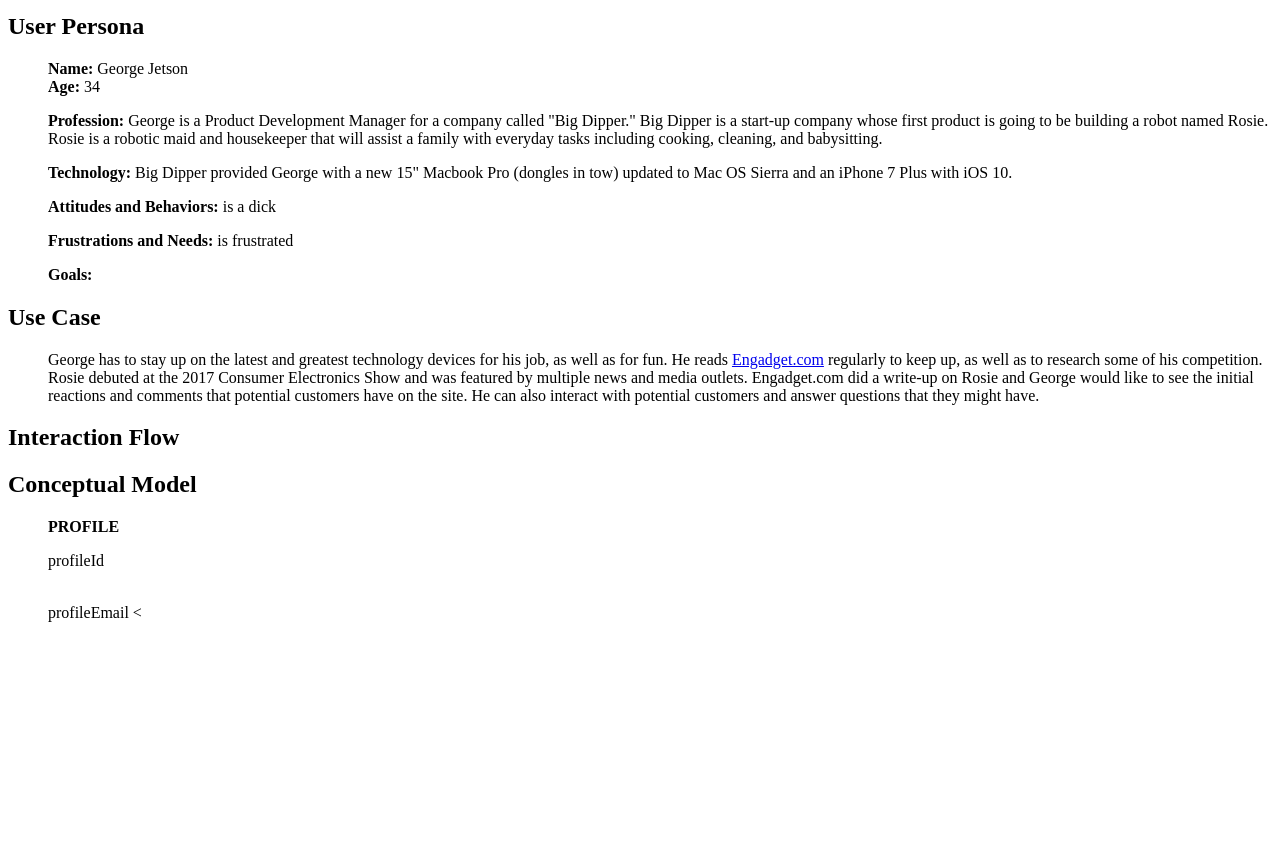
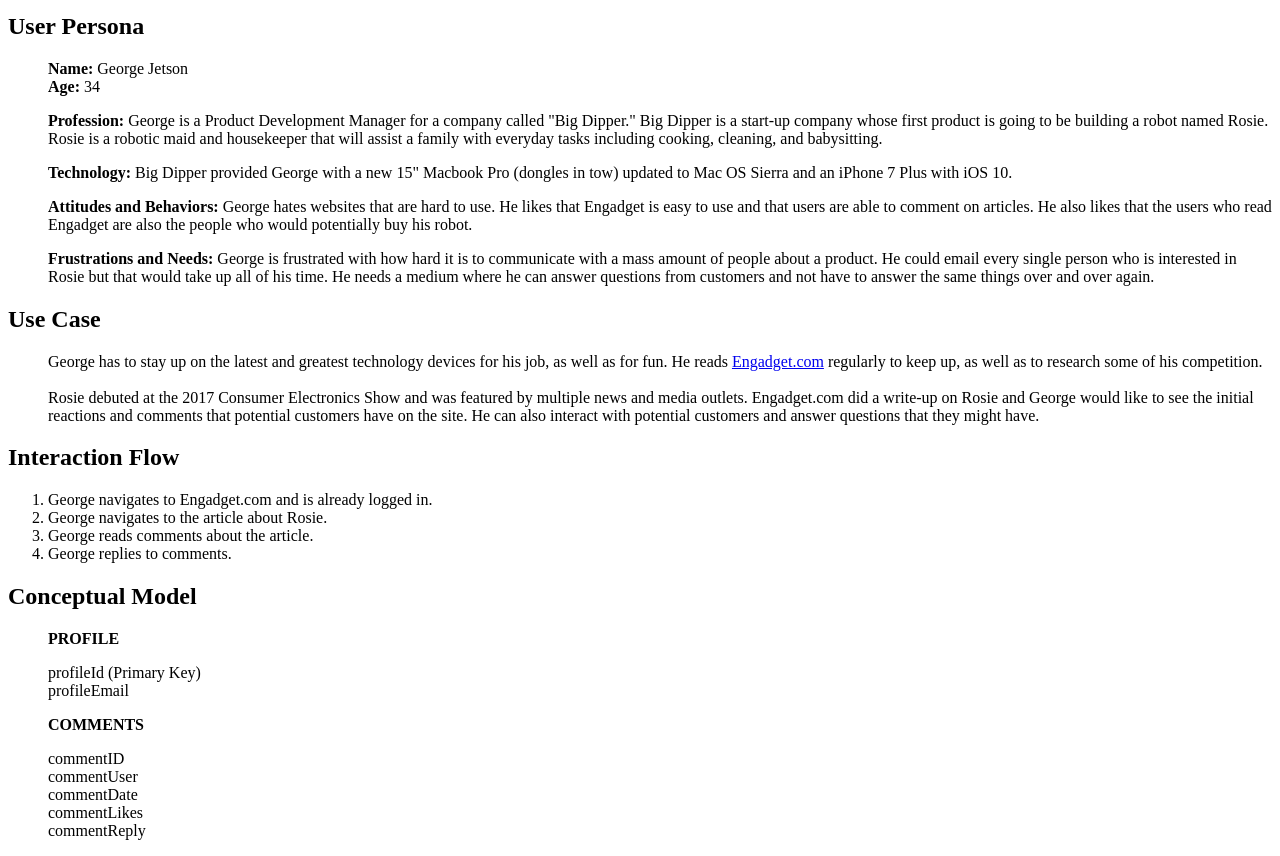
Before and after one commit to josephrohrer/engadget, a PHP site: page / in a window 1280 px wide. Shown: the part 252-1108 px from the top of the page. Before the commit the page ends 874 px from the top, so only its background shows below. Run offline with PHP 8.4, Linux system fonts and the light colour scheme.

Commit message:
Created a page to write a persona

```diff
--- a/index.php
+++ b/index.php
@@ -24,30 +24,37 @@
 
 					<p><strong>Technology: </strong> Big Dipper provided George with a new 15" Macbook Pro (dongles in tow) updated to Mac OS Sierra and an iPhone 7 Plus with iOS 10.</p>
 
-					<p><strong>Attitudes and Behaviors: </strong> is a dick</p>
+					<p><strong>Attitudes and Behaviors: </strong> George hates websites that are hard to use. He likes that Engadget is easy to use and that users are able to comment on articles. He also likes that the users who read Engadget are also the people who would potentially buy his robot.</p>
 
-					<p><strong>Frustrations and Needs:</strong> is frustrated</p>
+					<p><strong>Frustrations and Needs:</strong> George is frustrated with how hard it is to communicate with a mass amount of people about a product. He could email every single person who is interested in Rosie but that would take up all of his time. He needs a medium where he can answer questions from customers and not have to answer the same things over and over again.</p>
 
-					<p><strong>Goals: </strong>  </p>
 				</ol>
 
 			<h2>Use Case</h2>
 				<ol>George has to stay up on the latest and greatest technology devices for his job, as well as for fun. He reads <a href="http://www.engadget.com">Engadget.com</a> regularly to keep up, as well as to research some of his competition.
-					<br>Rosie debuted at the 2017 Consumer Electronics Show and was featured by multiple news and media outlets. Engadget.com did a write-up on Rosie and George would like to see the initial reactions and comments that potential customers have on the site. He can also interact with potential customers and answer questions that they might have.
+					<br><br>Rosie debuted at the 2017 Consumer Electronics Show and was featured by multiple news and media outlets. Engadget.com did a write-up on Rosie and George would like to see the initial reactions and comments that potential customers have on the site. He can also interact with potential customers and answer questions that they might have.
 				</ol>
 
 			<h2>Interaction Flow</h2>
 				<ol>
-
+					<li>George navigates to Engadget.com and is already logged in.</li>
+					<li>George navigates to the article about Rosie.</li>
+					<li>George reads comments about the article.</li>
+					<li>George replies to comments.</li>
 
 				</ol>
 
 			<h2>Conceptual Model</h2>
 			<ul class="Conceptual-Model">
 				<strong>PROFILE</strong>
-				<p>profileId</p><br>
-				profileEmail
-				<
+				<p>profileId (Primary Key)<br>
+					profileEmail</p>
+				<strong>COMMENTS</strong>
+				<p>commentID<br>
+					commentUser<br>
+					commentDate<br>
+					commentLikes<br>
+					commentReply</p>
 
 			</ul>
 		<!-- This is a comment -->
```
